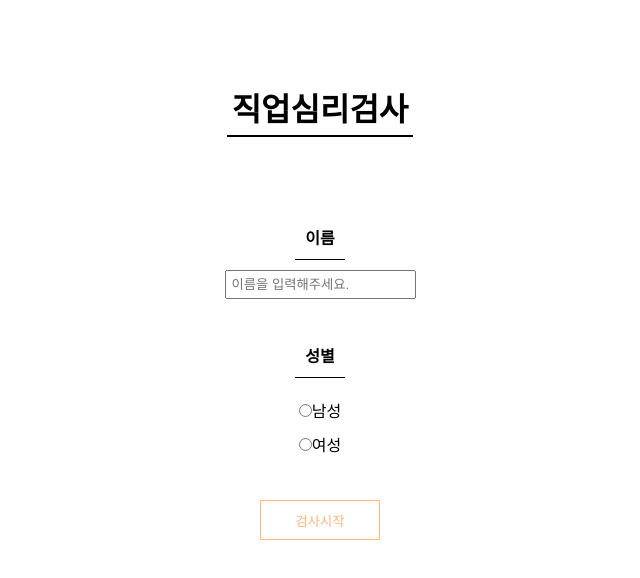
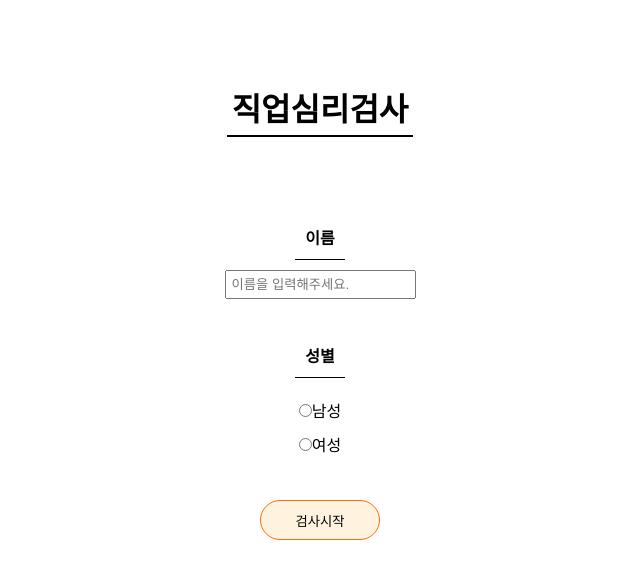
Before and after one commit to ydk1204/elice_personal_project, a React (Create React App) app: page / in a window 1280 px wide. Shown: the top 578 px of the page, without its empty margins (320-960 px from the left). Built offline with nearby package versions, Linux system fonts and the light colour scheme; no server answers.

Commit message:
배포 안됨에 따라 일부 삭제

```diff
--- a/src/components/expage/example.jsx
+++ b/src/components/expage/example.jsx
@@ -12,6 +12,7 @@ const Example = (props) => {
   const [selected, setSelected] = useState("");
 
   useEffect(() => {
+    if (props.exam !== null) {
       if (props.exam === "2") {
         setSelected(true);
       } else if (props.exam === "1") {
@@ -22,6 +23,7 @@ const Example = (props) => {
         setBtnPass(false);
       } else {
         setBtnPass(true);
+      }
     }
   });
 
@@ -66,7 +68,7 @@ const Example = (props) => {
         </div>
       </ul>
       <button
-        className={btnPass ? styles.nextBtn : styles.normalBtn}
+        className={styles.normalBtn}
         onClick={() => {
           navigate("/test");
         }}
--- a/src/components/login/login.jsx
+++ b/src/components/login/login.jsx
@@ -106,10 +106,7 @@ const Login = (props) => {
           성별을 선택해주세요.
         </p>
       </div>
-      <button
-        className={btnPass ? styles.nextBtn : styles.normalBtn}
-        onClick={onClick}
-      >
+      <button className={styles.normalBtn} onClick={onClick}>
         검사시작
       </button>
     </>
--- a/src/components/page/testPage.jsx
+++ b/src/components/page/testPage.jsx
@@ -122,11 +122,7 @@ const TestPage = (props) => {
         <button className={styles.backBtn} onClick={onBack}>
           이전
         </button>
-        <button
-          className={btnColor ? styles.nextBtn : styles.normalBtn}
-          onClick={onClick}
-          ref={inputRef}
-        >
+        <button className={styles.normalBtn} onClick={onClick} ref={inputRef}>
           다음
         </button>
       </div>
```
Lines whose indentation alone changed are shown as unchanged.
